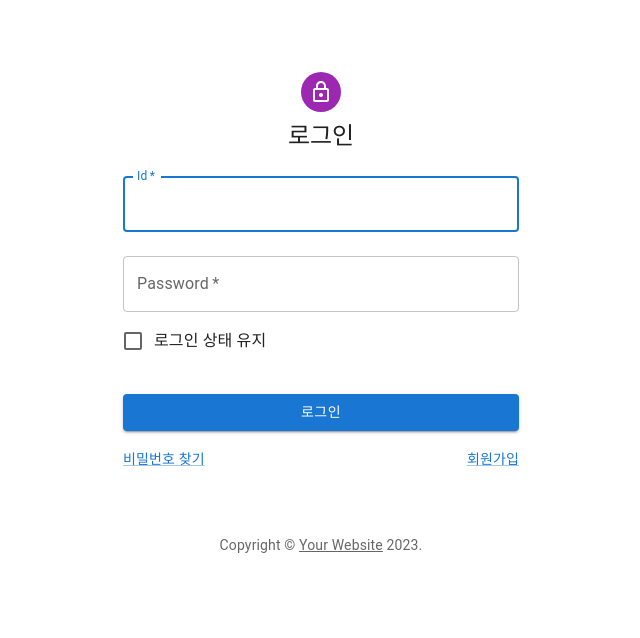
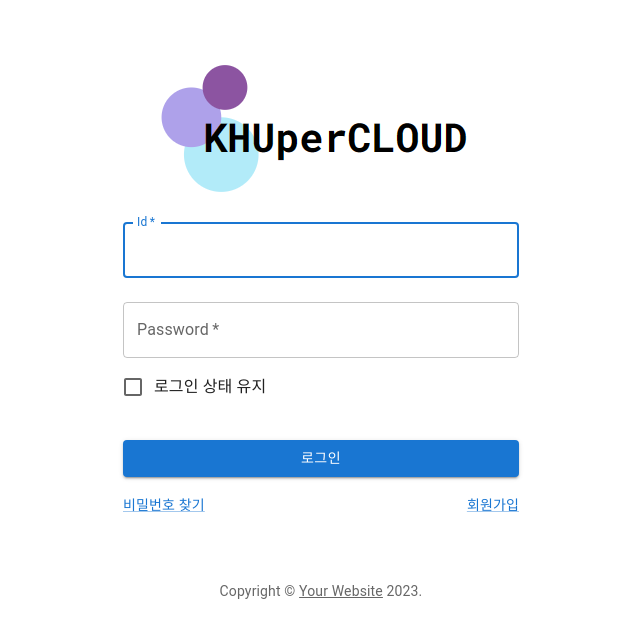
Before and after one commit to cloudComputingF/FrontKHUperCloud, a React (Vite) app: page /SignIn in a window 1280 px wide. Shown: the top 638 px of the page, without its empty margins (319-959 px from the left). Built offline with nearby package versions, Linux system fonts and the light colour scheme.

Commit message:
add login post method

```diff
--- a/src/Router/HomeHeader.jsx
+++ b/src/Router/HomeHeader.jsx
@@ -68,7 +68,7 @@ export default function HomeHeader() {
           </Link>
           <Box sx={{ display: "flex", justifyContent: "flex-end" }}>
           <Link
-            to="SignIn">
+            to="/SignIn">
             <Button sx={{ color: "black", fontSize: 15 }}>
               로그인
             </Button>
--- a/src/Router/SignIn.jsx
+++ b/src/Router/SignIn.jsx
@@ -30,38 +30,37 @@ function Copyright(props) {
 // TODO remove, this demo shouldn't need to reset the theme.
 
 
-// const onClickLogin = () => {
-//     console.log('click login')
-//     console.log('ID : ', inputId)
-//     console.log('PW : ', inputPw)
-//     axios.post('/user_inform/onLogin', null, {
-//         params: {
-//         'user_id': inputId,
-//         'user_pw': inputPw
-//         }
-//     })
-//     .then(res => {
-//         console.log(res)
-//         console.log('res.data.userId :: ', res.data.userId)
-//         console.log('res.data.msg :: ', res.data.msg)
-//         if(res.data.userId === undefined){
-//             // id 일치하지 않는 경우 userId = undefined, msg = '입력하신 id 가 일치하지 않습니다.'
-//             console.log('======================',res.data.msg)
-//             alert('입력하신 id 가 일치하지 않습니다.')
-//         } else if(res.data.userId === null){
-//             // id는 있지만, pw 는 다른 경우 userId = null , msg = undefined
-//             console.log('======================','입력하신 비밀번호 가 일치하지 않습니다.')
-//             alert('입력하신 비밀번호 가 일치하지 않습니다.')
-//         } else if(res.data.userId === inputId) {
-//             // id, pw 모두 일치 userId = userId1, msg = undefined
-//             console.log('======================','로그인 성공')
-//             sessionStorage.setItem('user_id', inputId)
-//         }
-//         // 작업 완료 되면 페이지 이동(새로고침)
-//         document.location.href = '/'
-//     })
-//     .catch()
-// }
+const onClickLogin = () => {
+    console.log('click login')
+    console.log('ID : ', inputId)
+    console.log('PW : ', inputPw)
+    axios.post('/api/login/local', {
+        'user_id': id,
+        'user_pw': password
+    })
+    .then(res => {
+        console.log(res)
+        console.log('res.data.userId :: ', res.data.userId) //백에서 받을 response
+        console.log('res.data.msg :: ', res.data.msg)
+
+        if(res.data.userId === undefined){
+            // id 일치하지 않는 경우 userId = undefined, msg = '입력하신 id 가 일치하지 않습니다.'
+            console.log('======================',res.data.msg)
+            alert('등록되지 않은 회원입니다.')
+        } else if(res.data.userId === null){
+            // id는 있지만, pw 는 다른 경우 userId = null , msg = undefined
+            console.log('======================','입력하신 비밀번호 가 일치하지 않습니다.')
+            alert('입력하신 비밀번호 가 일치하지 않습니다.')
+        } else if(res.data.userId === inputId) {
+            // id, pw 모두 일치 userId = userId1, msg = undefined
+            console.log('======================','로그인 성공')
+            sessionStorage.setItem('user_id', inputId)
+        }
+        // 작업 완료 되면 페이지 이동(새로고침)
+        document.location.href = '/Main'
+    })
+    .catch()
+};
 
 //  useEffect(() => {
 //      axios.get('/user_inform/login')
@@ -122,12 +121,11 @@ export default function SignIn() {
             alignItems: 'center',
           }}
         >
-          <Avatar sx={{ m: 1, bgcolor: 'secondary.main' }}>
-            <LockOutlinedIcon />
-          </Avatar>
-          <Typography component="h1" variant="h5">
-            로그인
-          </Typography>
+
+          <div className="SignInImage">
+            <img src="/images/Logo.PNG" alt="Cloud Icon" />
+          </div>
+
           <Box component="form" onSubmit={handleSubmit} noValidate sx={{ mt: 1 }}>
             <TextField
               onChange={handleInputId}
--- a/src/Router/SignUp.css
+++ b/src/Router/SignUp.css
@@ -10,13 +10,20 @@
        .SignUpImage{
         display: block;
         margin: 0px auto;
-        margin-top: 10%;
+        margin-top: 40px;
         margin-left: 33%;
+       }
+
+       .SignInImage{
+        display: block;
+        margin: 0px auto;
+
+
        }
 
     .input-form {
         margin-top: 3%;
-        margin-bottom: 20%;
+        margin-bottom: 3%;
 
        max-width: 70%;
         padding: 32px;
```
